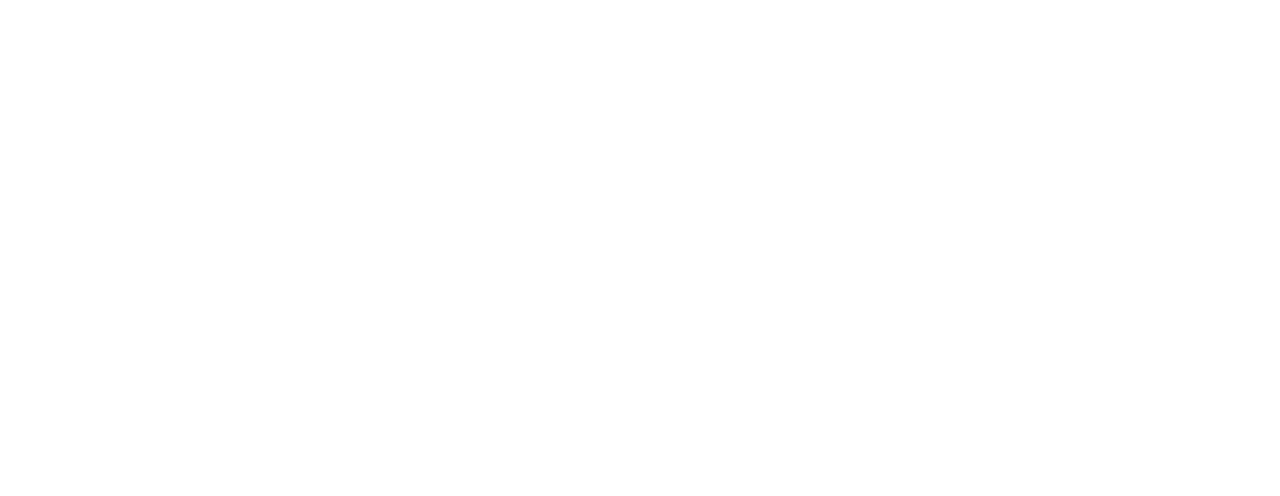
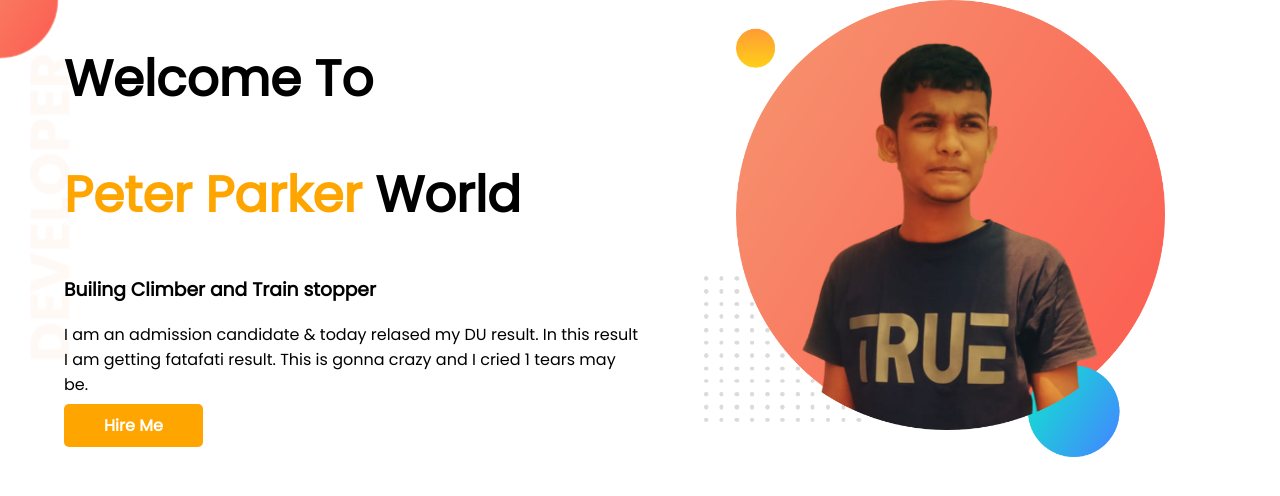
Before and after one commit to suhanjoni/Developer-portfolio, a plain HTML site: page Index.html in a window 1280 px wide. Drawn offline with Linux system fonts and the light colour scheme.

Commit message:
top added

```diff
--- a/Index.html
+++ b/Index.html
@@ -1,13 +1,29 @@
 <!DOCTYPE html>
 <html lang="en">
+
 <head>
     <meta charset="UTF-8">
     <meta http-equiv="X-UA-Compatible" content="IE=edge">
     <meta name="viewport" content="width=device-width, initial-scale=1.0">
     <title>Suhan portfolio</title>
+    <link rel="preconnect" href="https://fonts.googleapis.com">
+    <link rel="preconnect" href="https://fonts.gstatic.com" crossorigin>
+    <link href="https://fonts.googleapis.com/css2?family=Poppins&display=swap" rel="stylesheet">
     <link rel="stylesheet" href="style.css">
 </head>
+
 <body>
+    <section class="top-banner">
+        <div class="half-width">
+            <h1>Welcome To</h1>
+            <h1><span class="orange-color">Peter Parker</span> World</h1>
+            <h3>Builing Climber and Train stopper</h3>
+            <p>I am an admission candidate & today relased my DU result. In this result I am getting fatafati result.
+                This is gonna crazy and I cried 1 tears may be.</p>
+            <a class="link-button" target="_blank" href="gooogle.com">Hire Me</a>
+        </div>
+        <div class="half-width"><img src="developer-portfolio-master/images/suhan.png" alt=""></div>
+    </section>
+</body>
 
-</body>
 </html>
--- a/style.css
+++ b/style.css
@@ -0,0 +1,40 @@
+body {
+    font-family: 'Poppins', sans-serif;
+    margin: 0%;
+}
+
+h1 {
+    font-size: 50px;
+}
+
+.orange-color {
+    color: orange
+}
+
+section {
+    display: flex;
+}
+
+.half-width {
+    width: 50%;
+    padding-left: 5%;
+}
+
+.half-width img {
+    width: 80%;
+}
+
+.link-button {
+    text-decoration: none;
+    background-color: orange;
+    padding: 10px 40px;
+    border-radius: 5px;
+    background-image: -moz-linear-gradient(orange, tomato);
+    color: white;
+    font-weight: 700;
+}
+
+.top-banner {
+    background-image: url(developer-portfolio-master/images/top-banner.png);
+    background-repeat: no-repeat;
+}
```
Also changed, not shown: developer-portfolio-master/images/dream-bg.png (added), developer-portfolio-master/images/exp-bg.png (added), developer-portfolio-master/images/jhankar.png (added), developer-portfolio-master/images/jhankar2.png (added), developer-portfolio-master/images/my-bg2.png (added), developer-portfolio-master/images/suhan.png (added), developer-portfolio-master/images/top-banner.png (added), 8 other files.
